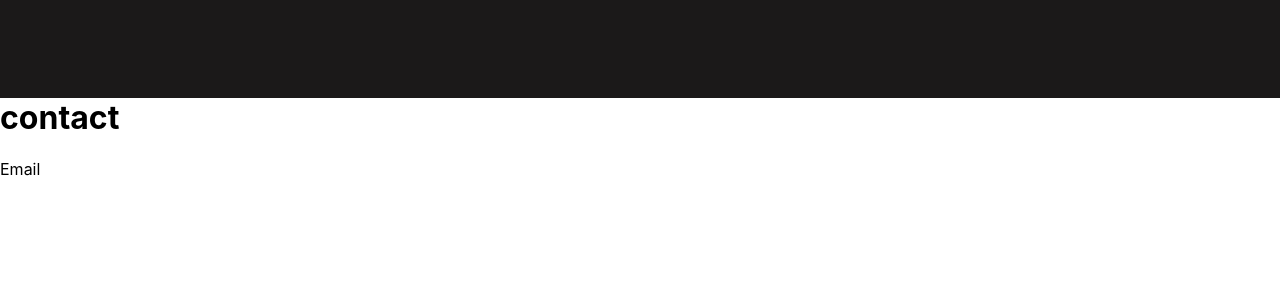
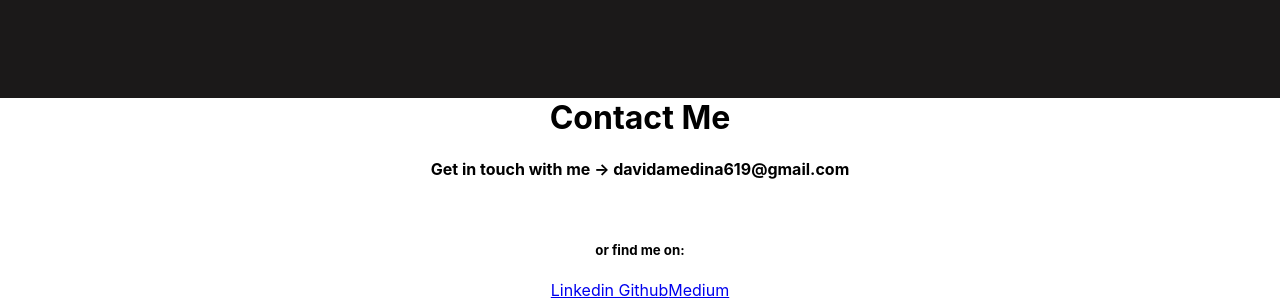
Before and after one commit to dashdavid13/Portfolio-frontend, a React (Create React App) app: page /contact in a window 1280 px wide. Shown: the part 723-1023 px from the top of the page. Before the commit the page ends 902 px from the top, so only its background shows below. Built offline with nearby package versions, Linux system fonts and the light colour scheme.

Commit message:
contacts are done

```diff
--- a/src/App.css
+++ b/src/App.css
@@ -10,6 +10,7 @@
 
 .contact{
   background-color: white;
+  text-align: center;
 }
 .skills{
   background-color: white;
--- a/src/Contact.js
+++ b/src/Contact.js
@@ -5,8 +5,13 @@ function Contact() {
 
     return(
         <div className="contact">
-            <h1>contact</h1>
-            <text>Email</text>
+            <h1>Contact Me</h1>
+            <h4>Get in touch with me → davidamedina619@gmail.com</h4>
+            <br />
+            <h5>or find me on:</h5>
+            <a href="https://www.linkedin.com/in/david-medina-484039207/">Linkedin</a>
+            <a href="https://github.com/dashdavid13"> Github</a>
+            <a href="https://davidamedina619.medium.com/">Medium</a>
         </div>
     )
 }
```
